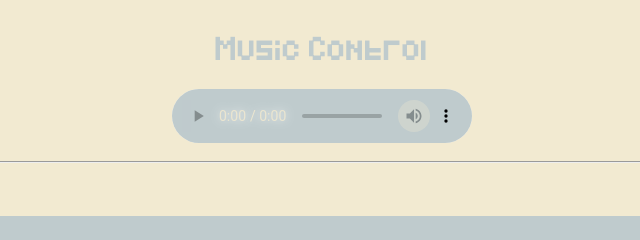
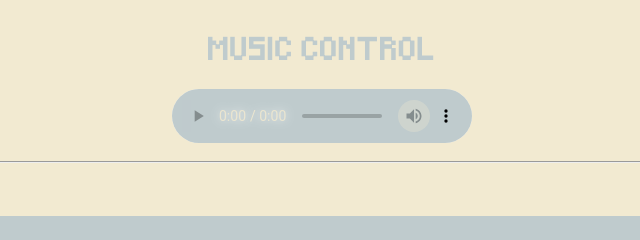
Before and after one commit to Hatrick-Dev/yourclassiccollection, a plain HTML site: page index.html in a window 1280 px wide. Shown: the top 240 px of the page, 318-958 px from the left. Drawn offline with Linux system fonts and the light colour scheme.

Commit message:
Capped the music control

```diff
--- a/index.html
+++ b/index.html
@@ -28,7 +28,7 @@
 
         <body>
 
-            <h3 id="music">Music Control</h3>
+            <h3 id="music">MUSIC CONTROL</h3>
 
             <audio controls loop>
 
```
